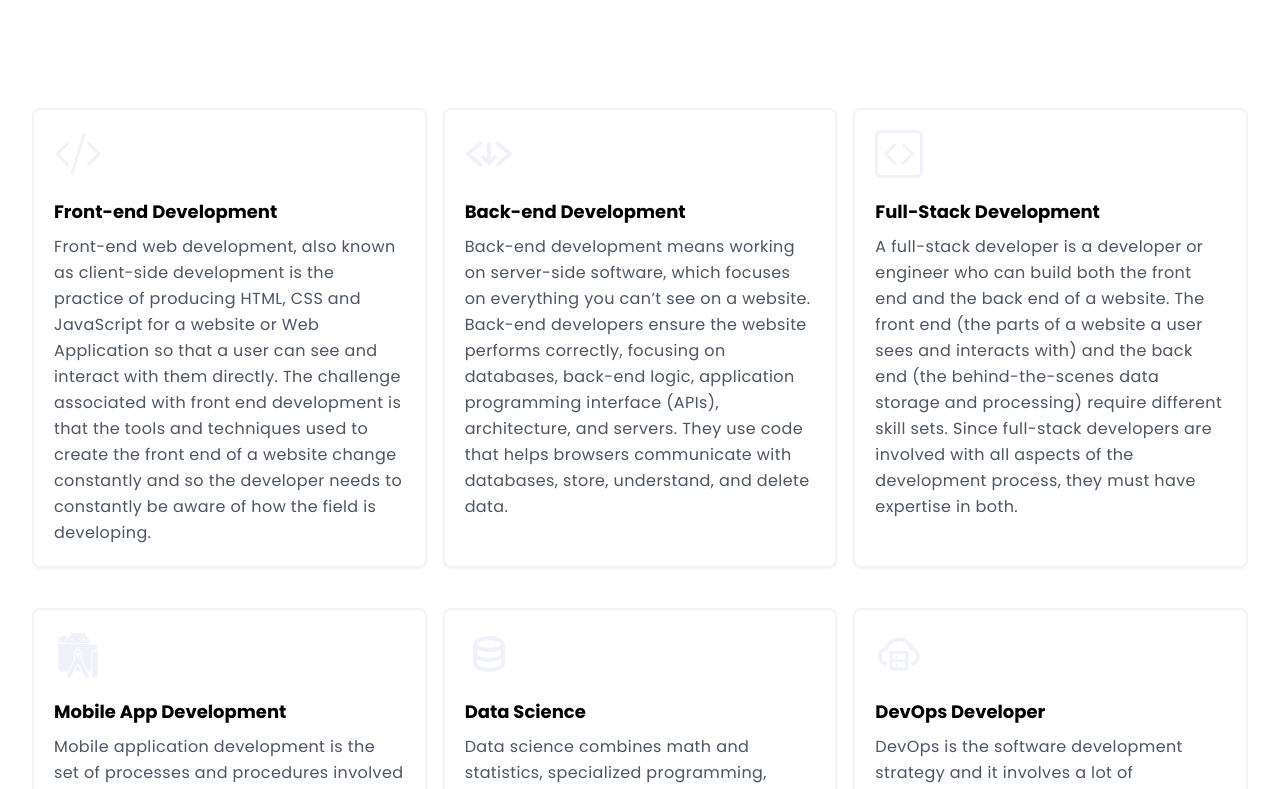
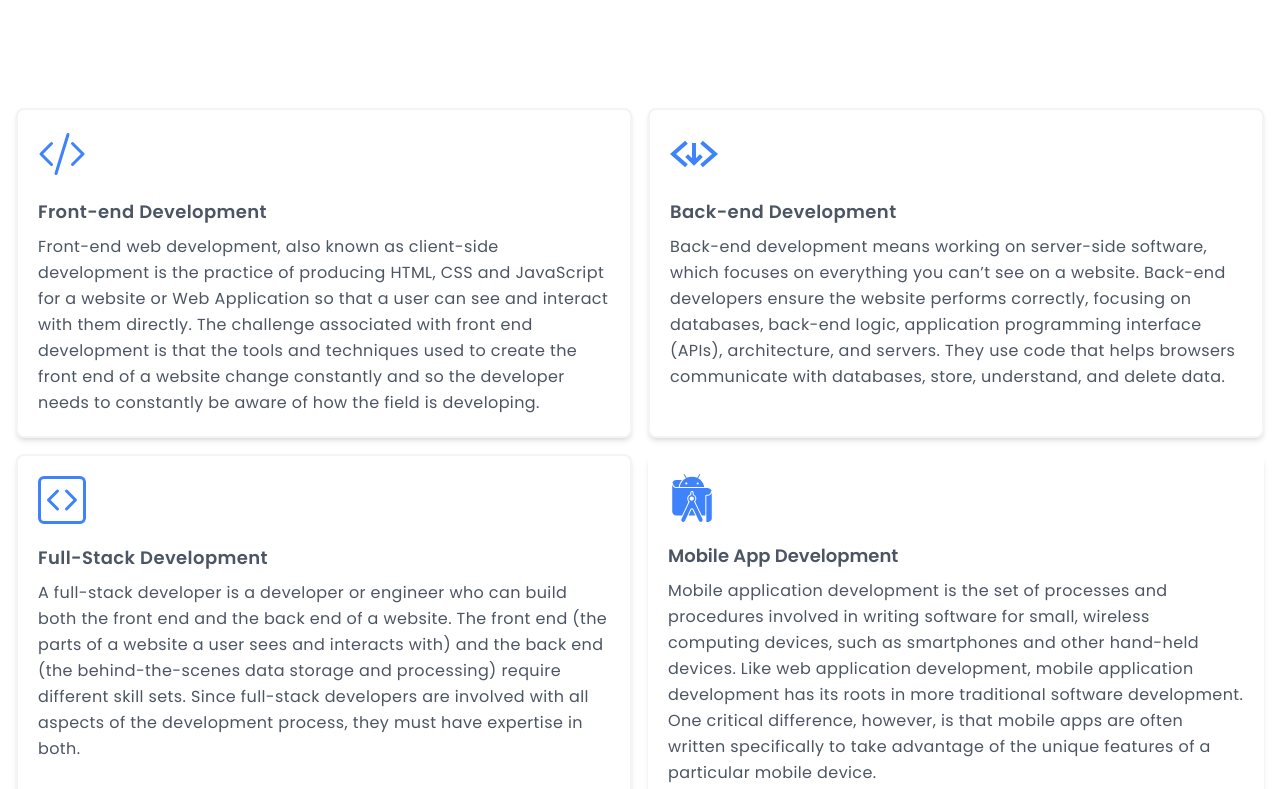
Before and after one commit to Clifftech123/find-twitter-mentor, a React (Vite) app: page / in a window 1280 px wide. Shown: the part 1060-1849 px from the top of the page. Built offline with nearby package versions, Linux system fonts and the light colour scheme.

Commit message:
Adding of new shadow

```diff
--- a/src/Components/HomeContent/Firstcards.jsx
+++ b/src/Components/HomeContent/Firstcards.jsx
@@ -15,21 +15,21 @@ const FirstCards = () => {
   return (
 		<div>
 			{/* Features Section: Boxes with Icons */}
-			<div className="bg-gray-20  dark:bg-gray-900 duration-100">
-				<div className="container xl:max-w-7xl mx-auto px-4 py-16 lg:px-8 lg:py-32">
-					{/* FONT-EDN DEVELOPER */}
-					<div className="grid grid-cols-1 gap-4 sm:grid-cols-2 lg:grid-cols-3">
-						<div className="p-5 bg-white border-2  dark:border-gray-700 dark:bg-gray-800   dark:hover:border-blue-600 border-gray-100 hover:shadow-lg shadow-sm   rounded-lg">
+			<div className="  bg-white   dark:bg-gray-900 duration-100">
+				<div className="container xl:max-w-7xl mx-auto px-4 py-1  lg:py-32">
+					<div className="grid grid-cols-1 gap-4 sm:grid-cols-2 lg:grid-cols-2">
+						{/* FONT-EDN DEVELOPER */}
+						<div className="p-5 leading-relaxed  tracking-wide bg-white border-2  dark:border-gray-700 dark:bg-gray-800   dark:hover:border-blue-600 border-gray-100 hover:shadow-lg shadow-md   rounded-lg">
 							{/* FRONDE ICON */}
 							<BsCodeSlash
-								className="text-Nav_Bg_Color mb-5 hi-outline hi-template inline-block
+								className="text-primary mb-5 hi-outline hi-template inline-block
                                w-12 h-12"
 							/>
 
-							<h4 className="text-lg font-bold mb-2 dark:text-gray-200">
+							<h4 className="text-lg text-gray-600 font-semibold   mb-2 dark:text-gray-200">
 								Front-end Development
 							</h4>
-							<p className="leading-relaxed  tracking-wide dark:text-gray-300 text-gray-600">
+							<p className=" dark:text-gray-300 text-gray-600">
 								Front-end web development, also known as client-side development
 								is the practice of producing HTML, CSS and JavaScript for a
 								website or Web Application so that a user can see and interact
@@ -40,13 +40,13 @@ const FirstCards = () => {
 							</p>
 						</div>
 						{/* BACK-END DEVELOPMENT */}
-						<div className="p-5 bg-white border-2  dark:border-gray-700 dark:bg-gray-800   dark:hover:border-blue-600  border-gray-100 hover:shadow-lg shadow-sm transition rounded-lg">
+						<div className="p-5 leading-relaxed   tracking-wide bg-white border-2  dark:border-gray-700 dark:bg-gray-800   dark:hover:border-blue-600  border-gray-100 hover:shadow-lg shadow-md transition rounded-lg">
 							{/* BACK-END ICON */}
 							<IoCodeDownloadSharp
-								className="text-Nav_Bg_Color mb-5 hi-outline hi-template inline-block
+								className="text-primary mb-5 hi-outline hi-template inline-block
                                w-12 h-12"
 							/>
-							<h4 className="text-lg font-bold mb-2 dark:text-gray-200">
+							<h4 className="text-lg font-semibold   text-gray-600 mb-2 dark:text-gray-200">
 								Back-end Development
 							</h4>
 							<p className="leading-relaxed tracking-wide dark:text-gray-300 text-gray-600">
@@ -61,13 +61,13 @@ const FirstCards = () => {
 						</div>
 						{/* FULL-STACK */}
 
-						<div className="p-5 bg-white border-2  dark:border-gray-700 dark:bg-gray-800   dark:hover:border-blue-600  border-gray-100 hover:shadow-lg shadow-sm  transition rounded-lg">
+						<div className="p-5 bg-white border-2 leading-relaxed   tracking-wide  dark:border-gray-700 dark:bg-gray-800   dark:hover:border-blue-600  border-gray-100 hover:shadow-lg shadow-md  transition rounded-lg">
 							{/* FULL-STACK ICON */}
 							<BsCodeSquare
-								className="text-Nav_Bg_Color mb-5 hi-outline hi-template inline-block
+								className="text-primary  mb-5 hi-outline hi-template inline-block
                                w-12 h-12"
 							/>
-							<h4 className="text-lg font-bold mb-2  dark:text-white">
+							<h4 className="text-lg font-semibold  text-gray-600  mb-2  dark:text-white">
 								Full-Stack Development
 							</h4>
 							<p className="leading-relaxed  tracking-wide dark:text-gray-300 text-gray-600">
@@ -80,15 +80,14 @@ const FirstCards = () => {
 								have expertise in both.
 							</p>
 						</div>
-					</div>
 
-					{/* SECOND CARDS  */}
-					{/* MOBILE */}
-					<div className="grid my-10 grid-cols-1 gap-4 sm:grid-cols-2 lg:grid-cols-3">
-						<div className="p-5 bg-white border-2  dark:border-gray-700 dark:bg-gray-800   dark:hover:border-blue-600  border-gray-100 hover:shadow-lg shadow-sm  transition rounded-lg">
+						{/* SECOND CARDS  */}
+						{/* MOBILE APP DEVELOPMENT */}
+
+						<div className="p-5 bg-white dark:border-gray-700 dark:bg-gray-800   dark:hover:border-blue-600  border-gray-100 hover:shadow-lg shadow-md  transition rounded-lg">
 							{/* MOBILE ICON */}
-							<SiAndroidstudio className="text-Nav_Bg_Color mb-5 hi-outline hi-template inline-block  w-12 h-12" />
-							<h4 className="text-lg font-bold mb-2 2 dark:text-gray-200">
+							<SiAndroidstudio className="text-primary  mb-5 hi-outline hi-template inline-block  w-12 h-12" />
+							<h4 className="text-lg font-semibold  text-gray-600   mb-2 2 dark:text-gray-200">
 								Mobile App Development
 							</h4>
 							<p className="leading-relaxed tracking-wide dark:text-gray-300 text-gray-600">
@@ -103,10 +102,10 @@ const FirstCards = () => {
 							</p>
 						</div>
 						{/* DATA SCIENCE */}
-						<div className="p-5 bg-white border-2  dark:border-gray-700 dark:bg-gray-800   dark:hover:border-blue-600  border-gray-100 hover:shadow-lg shadow-sm  transition rounded-lg">
+						<div className="p-5 bg-white border-2 leading-relaxed   tracking-wide  dark:border-gray-700 dark:bg-gray-800   dark:hover:border-blue-600  border-gray-100 hover:shadow-lg shadow-md  transition rounded-lg">
 							{/* DATA SCIENCE ICON */}
-							<BiData className="text-Nav_Bg_Color mb-5 hi-outline hi-template inline-block  w-12 h-12" />
-							<h4 className="text-lg font-bold mb-2  2 dark:text-gray-200">
+							<BiData className="text-primary mb-5 hi-outline hi-template inline-block  w-12 h-12" />
+							<h4 className="text-lg  mb-2  text-gray-600 font-semibold   dark:text-gray-200">
 								Data Science
 							</h4>
 							<p className="leading-relaxed font-Poppins tracking-wide dark:text-gray-300  text-gray-600">
@@ -121,9 +120,9 @@ const FirstCards = () => {
 							</p>
 						</div>
 						{/* DEVOPS */}
-						<div className="p-5 bg-white border-2  dark:border-gray-700 dark:bg-gray-800 shadow-sm  border-gray-100 hover:shadow-lg   dark:hover:border-blue-600  transition rounded-lg sm:col-span-2 lg:col-span-1">
-							<AiOutlineCloudServer className="text-Nav_Bg_Color mb-5 hi-outline hi-template inline-block  w-12 h-12" />
-							<h4 className="text-lg font-bold mb-2 dark:text-gray-200">
+						<div className="p-5 bg-white border-2 leading-relaxed   tracking-wide   dark:border-gray-700 dark:bg-gray-800 shadow-md  border-gray-100 hover:shadow-lg   dark:hover:border-blue-600  transition rounded-lg ">
+							<AiOutlineCloudServer className="text-primary mb-5 hi-outline hi-template inline-block  w-12 h-12" />
+							<h4 className="text-lg font-semibold   text-gray-600  mb-2 dark:text-gray-200">
 								DevOps Developer
 							</h4>
 							<p className="leading-relaxed tracking-wide font-Poppins  dark:text-gray-300  text-gray-600">
```
